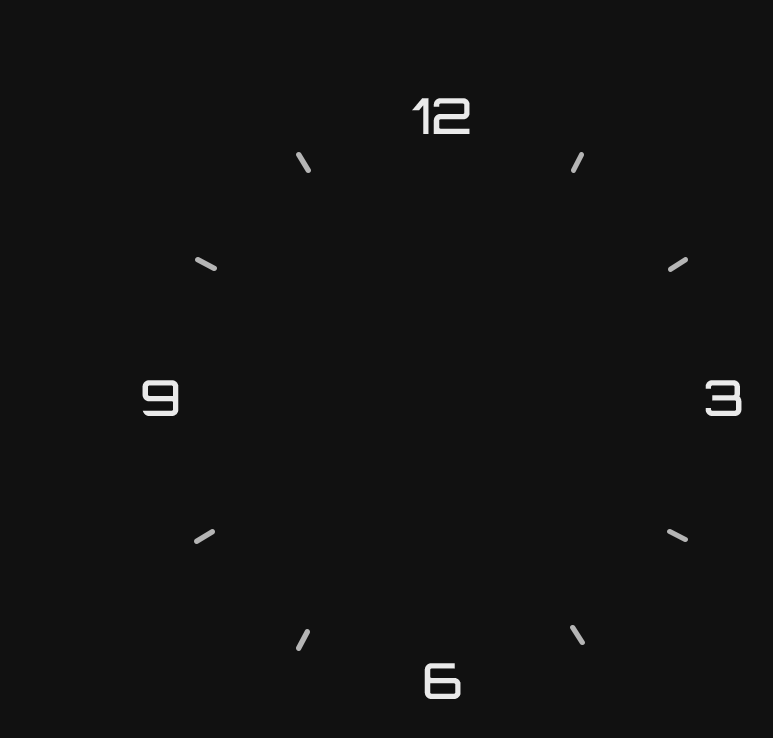
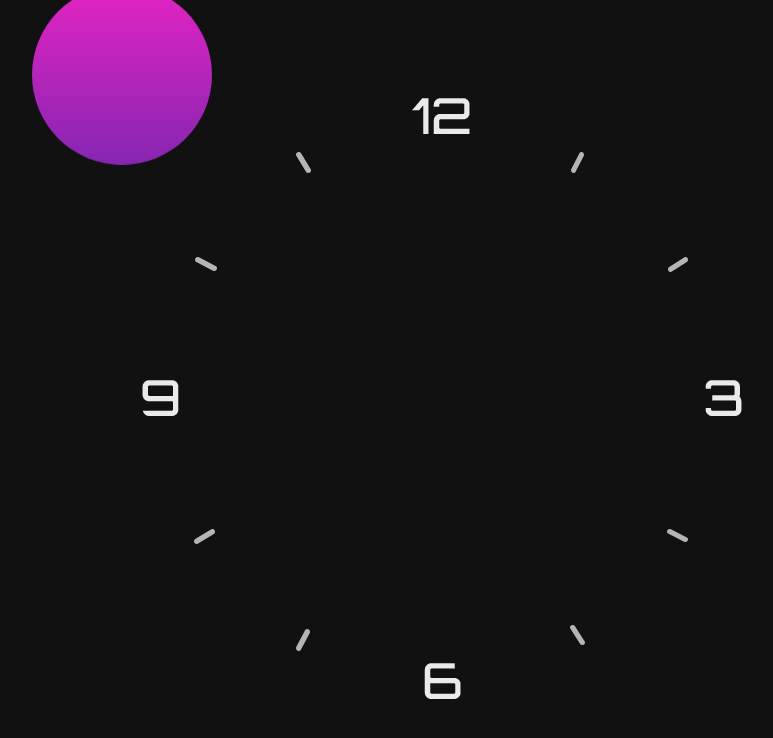
Before and after one commit to thorcamara/Analog_clock, a plain HTML site: page index.html in a window 1280 px wide. Shown: the whole page, without its empty margins (198-971 px from the left). Drawn offline with Linux system fonts and the light colour scheme.

Commit message:
Styled .container .circle, .container .circle:nth-child and @keyframes move-up

```diff
--- a/style.css
+++ b/style.css
@@ -15,3 +15,25 @@ body{
 .container{
   position: relative;
 }
+
+.container .circle{
+  position: absolute;
+  border-radius: 50%;
+  pointer-events: none;
+  animation: 2s ease-in infinite alternate;
+}
+
+.container .circle:nth-child(1){
+  width: 180px;
+  height: 180px;
+  top: -60px;
+  left: -60px;
+  background: linear-gradient(#e524c3, #8626b2);
+  animation-name: move-up;
+}
+
+@keyframes move-up{
+  to{
+      transform: translateY(-10px);
+  }
+}
```
